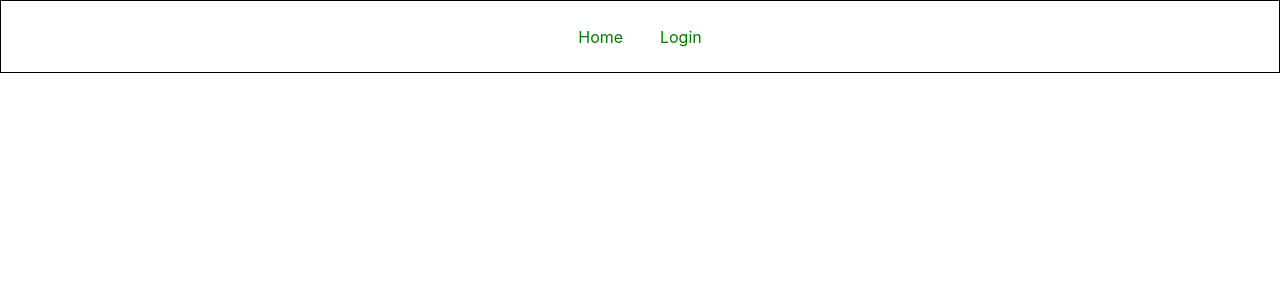
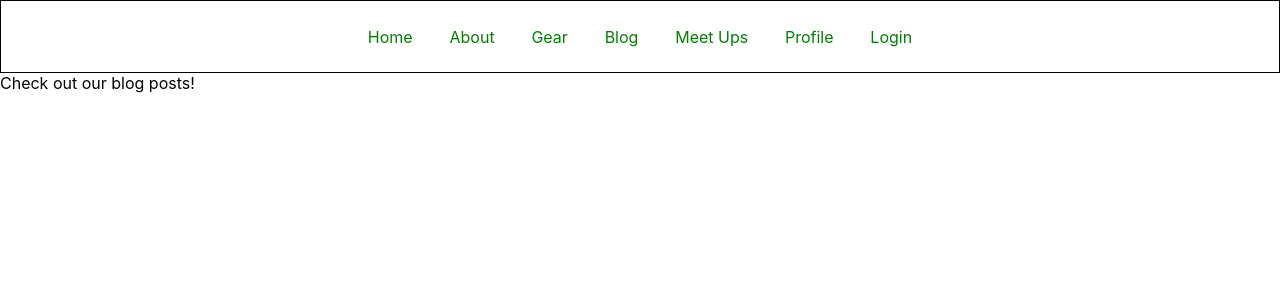
Before and after one commit to Womens-Gear-Trade/Womens-Gear-Trade, a React (Create React App) app in the folder Client/womens-gear-trade/: page /blog in a window 1280 px wide. Shown: the top 300 px of the page. Built offline with nearby package versions, Linux system fonts and the light colour scheme.

Commit message:
new components

```diff
--- a/Client/womens-gear-trade/src/App.jsx
+++ b/Client/womens-gear-trade/src/App.jsx
@@ -1,6 +1,15 @@
 import { Routes, Route } from 'react-router-dom';
 
-import { Navbar, Home, LogReg } from './Components/Index';
+import {
+  Navbar,
+  Home,
+  LogReg,
+  About,
+  Gear,
+  Blog,
+  Meetups,
+  Profile,
+} from './Components/Index';
 
 function App() {
   return (
@@ -13,6 +22,26 @@ function App() {
           element={<Home />}
         ></Route>
         <Route
+          path='/about'
+          element={<About />}
+        ></Route>
+        <Route
+          path='/gear'
+          element={<Gear />}
+        ></Route>
+        <Route
+          path='/blog'
+          element={<Blog />}
+        ></Route>
+        <Route
+          path='/meetups'
+          element={<Meetups />}
+        ></Route>
+        <Route
+          path='/profile'
+          element={<Profile />}
+        ></Route>
+        <Route
           path='/login'
           element={<LogReg />}
         ></Route>
--- /dev/null
+++ b/Client/womens-gear-trade/src/Components/About.jsx
@@ -0,0 +1,11 @@
+import React from 'react';
+
+const About = () => {
+  return (
+    <div>
+      <div>About Women's Gear!</div>
+    </div>
+  );
+};
+
+export default About;
--- /dev/null
+++ b/Client/womens-gear-trade/src/Components/Blog.jsx
@@ -0,0 +1,11 @@
+import React from 'react';
+
+const Blog = () => {
+  return (
+    <div>
+      <div>Check out our blog posts!</div>
+    </div>
+  );
+};
+
+export default Blog;
--- /dev/null
+++ b/Client/womens-gear-trade/src/Components/Gear.jsx
@@ -0,0 +1,11 @@
+import React from 'react';
+
+const Gear = () => {
+  return (
+    <div>
+      <div>These are all the gear posts</div>
+    </div>
+  );
+};
+
+export default Gear;
--- /dev/null
+++ b/Client/womens-gear-trade/src/Components/Meetups.jsx
@@ -0,0 +1,11 @@
+import React from 'react';
+
+const Meetups = () => {
+  return (
+    <div>
+      <div>Meet up with some badass ladies here!</div>
+    </div>
+  );
+};
+
+export default Meetups;
--- a/Client/womens-gear-trade/src/Components/Navbar.jsx
+++ b/Client/womens-gear-trade/src/Components/Navbar.jsx
@@ -14,6 +14,36 @@ const Navbar = () => {
             Home
           </NavLink>
           <NavLink
+            to='/about'
+            className={'navlink'}
+          >
+            About
+          </NavLink>
+          <NavLink
+            to='/gear'
+            className={'navlink'}
+          >
+            Gear
+          </NavLink>
+          <NavLink
+            to='/blog'
+            className={'navlink'}
+          >
+            Blog
+          </NavLink>
+          <NavLink
+            to='/meetups'
+            className={'navlink'}
+          >
+            Meet Ups
+          </NavLink>
+          <NavLink
+            to='/profile'
+            className={'navlink'}
+          >
+            Profile
+          </NavLink>
+          <NavLink
             to='/login'
             className={'navlink'}
           >
--- /dev/null
+++ b/Client/womens-gear-trade/src/Components/Profile.jsx
@@ -0,0 +1,11 @@
+import React from 'react';
+
+const Profile = () => {
+  return (
+    <div>
+      <div>This is your profile!</div>
+    </div>
+  );
+};
+
+export default Profile;
--- a/Client/womens-gear-trade/src/Components/index.jsx
+++ b/Client/womens-gear-trade/src/Components/index.jsx
@@ -1,3 +1,8 @@
 export { default as Navbar } from './Navbar';
 export { default as Home } from './Home';
 export { default as LogReg } from './LogReg';
+export { default as About } from './About';
+export { default as Gear } from './Gear';
+export { default as Blog } from './Blog';
+export { default as Meetups } from './Meetups';
+export { default as Profile } from './Profile';
```
